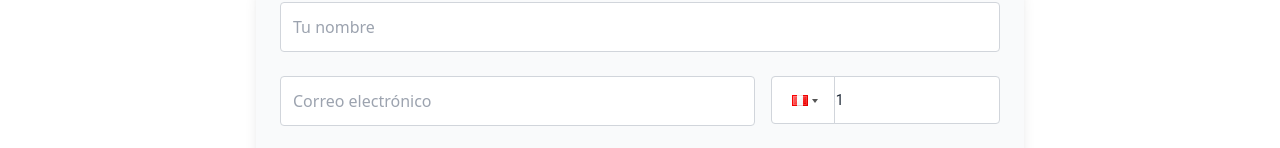
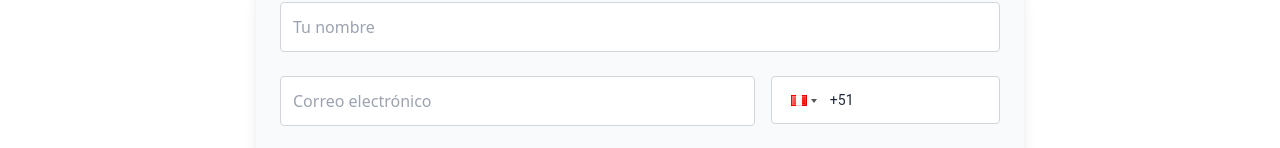
Before and after one commit to jordan-blancas/virtual-flow, a Next.js app: page / in a window 1280 px wide. Shown: the part 1986-2134 px from the top of the page. Built offline with nearby package versions, Linux system fonts and the light colour scheme.

Commit message:
Corrige error moviendo handler a /api/success.js16

```diff
--- a/components/Formulario.js
+++ b/components/Formulario.js
@@ -128,8 +128,8 @@ export default function Formulario() {
     required: true,
   }}
   containerClass="w-full"
-  inputClass="!w-full !h-[48px] !rounded-r !border !border-gray-300 focus:!outline-none focus:!ring-2 focus:!ring-indigo-400"
-  buttonClass="!bg-white !border !border-gray-300 !h-[48px] !rounded-l !px-3 flex items-center justify-center"
+  inputClass="!w-full !pl-[58px] !h-12 !rounded !border !border-gray-300 focus:!outline-none focus:!ring-2 focus:!ring-indigo-400"
+  buttonClass="!h-12 !border-none !bg-transparent"
   dropdownClass="!z-50"
 />
 
```
